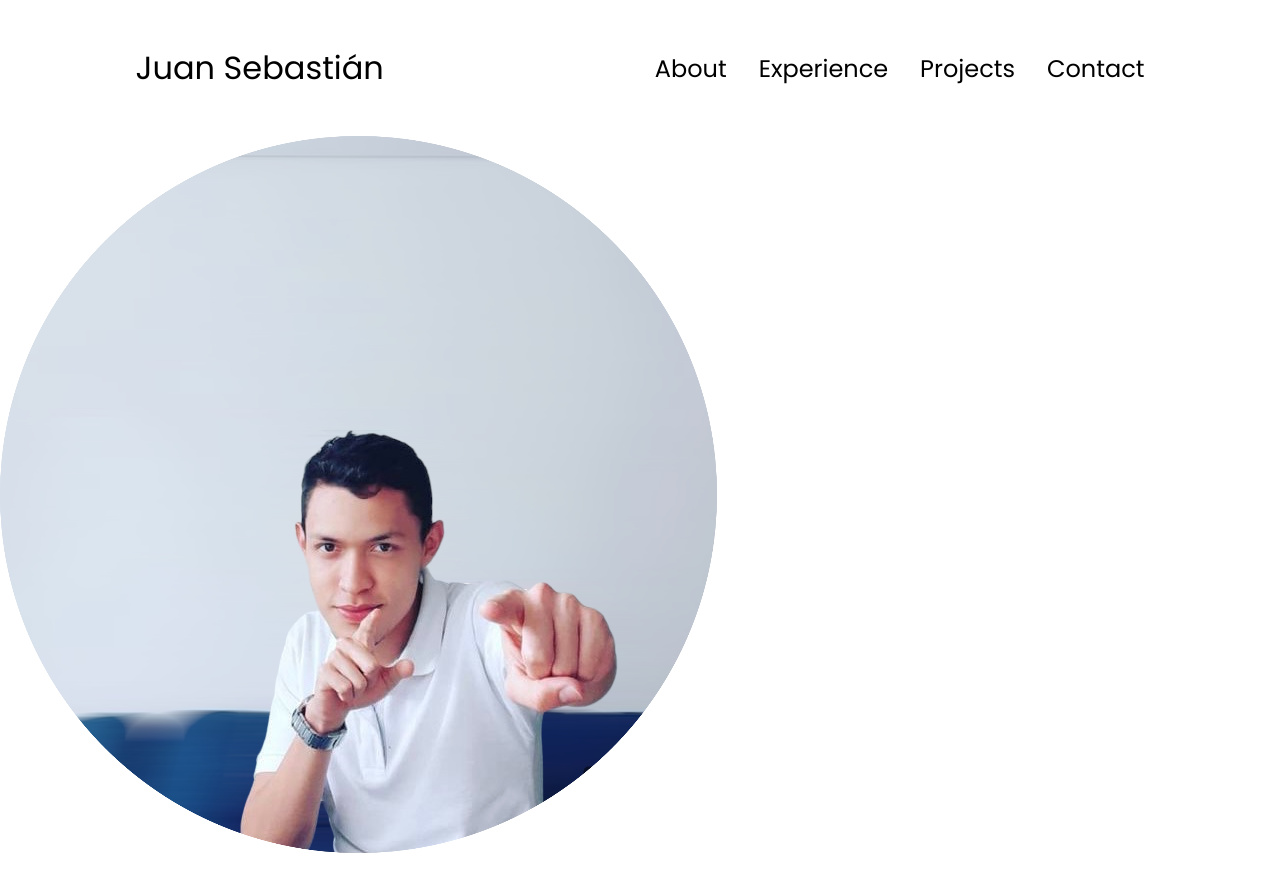
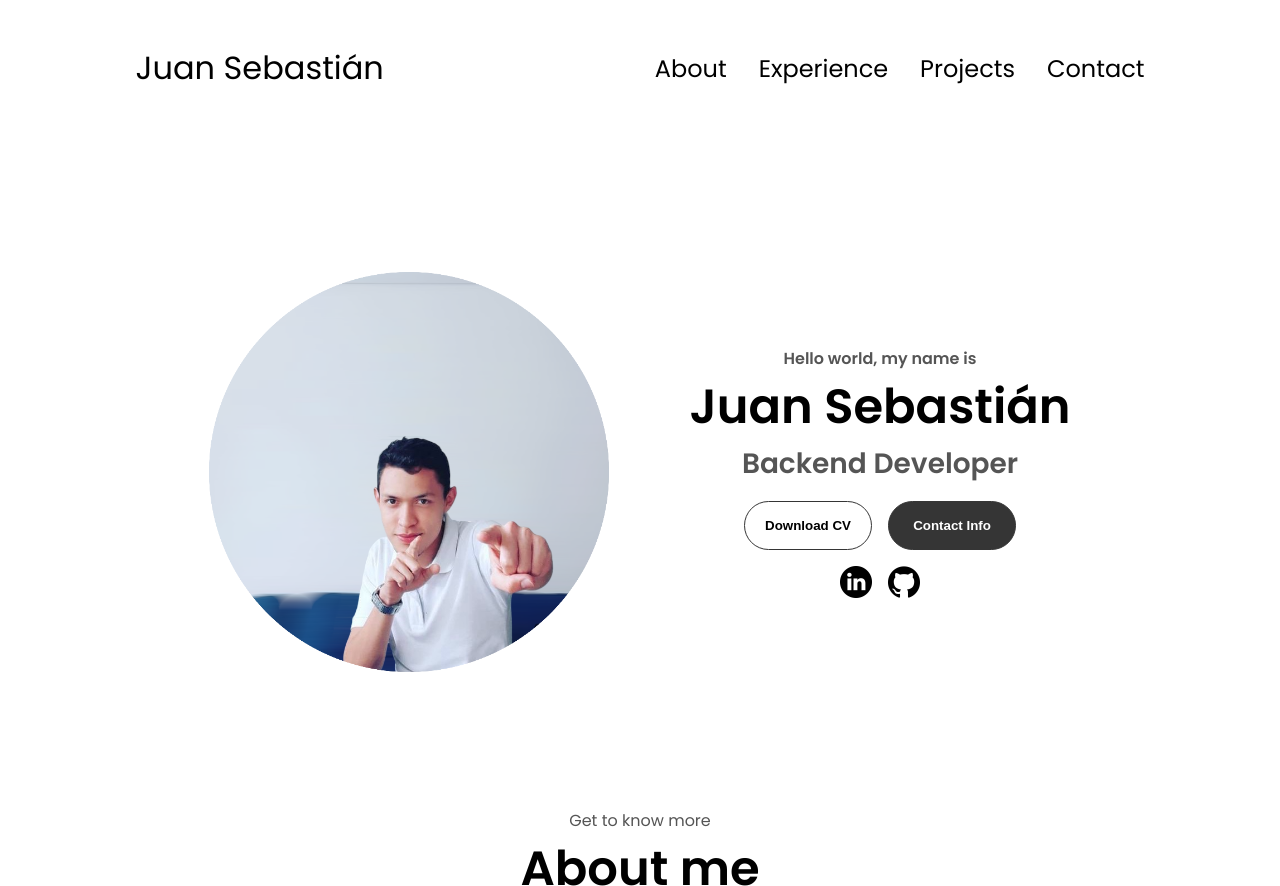
Before and after one commit to seb722x/portfolio-bw-js-html-css, a plain HTML site: page index.html in a window 1280 px wide. Shown: the top 886 px of the page. Before the commit the page ends 860 px from the top, so only its background shows below. Drawn offline with Linux system fonts and the light colour scheme.

Commit message:
home page developed with all issues, starting about section

```diff
--- a/index.html
+++ b/index.html
@@ -44,8 +44,58 @@
         <div class="section__pic-container">
             <img src="./assests/profile-pic.png" alt="">
         </div>
+        <div class="section__text">
+            <p class="section__text__p1">Hello world, my name is</p>
+            <h1 class="title">Juan Sebastián</h1>
+            <p class="section__text__p2">Backend Developer</p>
+
+            <div class="btn-container">
+                <button class="btn btn-color-2" onclick="window.open('./assests/CV-juanSebastianRodriguez-SE.pdf')"> Download CV
+                </button>
+
+                <button class="btn btn-color-1" onclick="location.href='./#contact'"> Contact Info
+                </button>
+            </div>
+            <div id="socials-container">
+                <img
+                src="./assests/linkedin.png"
+                alt="My linkedIn profile"
+                class = "icon"
+                onclick="location.href='https://www.linkedin.com/in/juan-sebastian-rodriguez-00647a238/'"
+                />
+                <img
+                src="./assests/github.png"
+                alt="My GitHub profile"
+                class ="icon"
+                onclick="location.href='https://github.com/seb722x'"
+                />
+            </div>
+        </div>
     </section>
 
+    <section id="about">
+        <p class="section__text__p1">Get to know more</p>
+        <h1 class="title">About me</h1>
+
+        <div class="section-container">
+            <div class="section__pic-container">
+                <img
+                src="./assests/about-pic.jpeg"
+                alt="Profile picture"
+                class="about-pic"
+                />
+            </div>
+            <div class="about-details-container">
+                <div class="about-containers">
+                    <div class="details-container">
+
+                    </div>
+                </div>
+            </div>
+        </div>
+
+
+    </section>
 
 
 
--- a/style.css
+++ b/style.css
@@ -159,3 +159,118 @@ a:hover{
 
 
 /* Sections */
+
+section{
+    padding-top: 4vh;
+    height: 96vh;
+    margin: 0 10rem;
+    box-sizing:border-box;
+    min-height: fit-content;
+}
+
+.section-container{
+    display: flex;
+}
+
+/* Profile section */
+
+#profile{
+    display: flex;
+    justify-content: center;
+    gap: 5rem;
+    height: 80vh;
+}
+
+.section__pic-container {
+    display: flex;
+    height: 400px;
+    width: 400px;
+    margin:auto 0;
+}
+
+.section__text{
+    align-self:center;
+    text-align: center;
+}
+
+.section__text p{
+    font-weight: 600;
+}
+
+.section__text__p1{
+    text-align: center;
+}
+
+.section__text__p2 {
+    font-size: 1.75rem;
+    margin-bottom: 1rem;
+}
+
+.title {
+    font-size: 3rem;
+    text-align: center;
+}
+
+#socials-container{
+    display:flex;
+    justify-content: center;
+    margin-top: 1rem;
+    gap: 1rem;
+}
+
+
+/*Icons*/
+
+.icon{
+    cursor: pointer;
+    height: 2rem;
+}
+
+
+/*Buttons*/
+
+.btn-container {
+    display:flex;
+    justify-content:center;
+    gap: 1rem;
+}
+
+.btn {
+    font-weight: 600;
+    transition: all 300ms ease;
+    padding: 1rem;
+    width: 8rem;
+    border-radius: 2rem;
+}
+
+.btn-color-1,
+.btn-color-2 {
+    border: rgb(53,53,53) 0.1rem solid ;
+}
+
+.btn-color-1:hover,
+.btn-color-2:hover {
+    cursor: pointer;
+}
+
+.btn-color-1,
+.btn-color-2:hover {
+    background: rgb(53,53,53);
+    color: white;
+}
+
+.btn-color-1:hover {
+    background: rgb(0,0,0);
+}
+
+.btn-color-2 {
+    background: none;
+}
+
+.btn-color-2:hover {
+    border: rgb(255,255,255s);
+}
+
+.btn-container {
+    gap: 1rem;
+}
```
